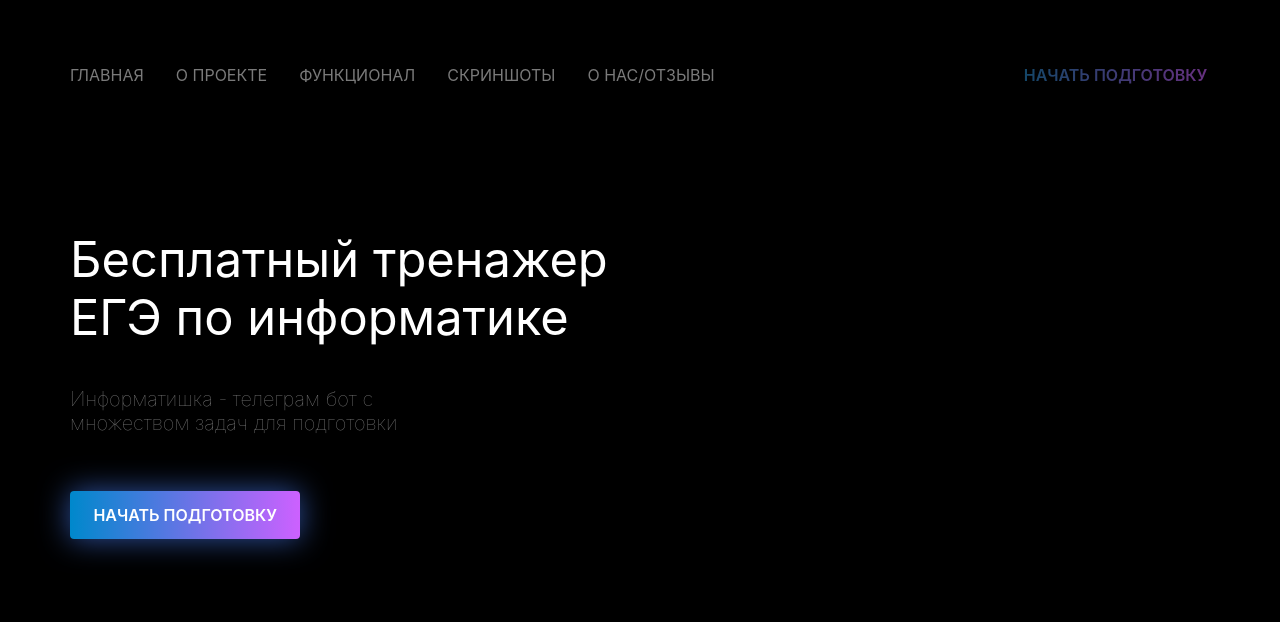
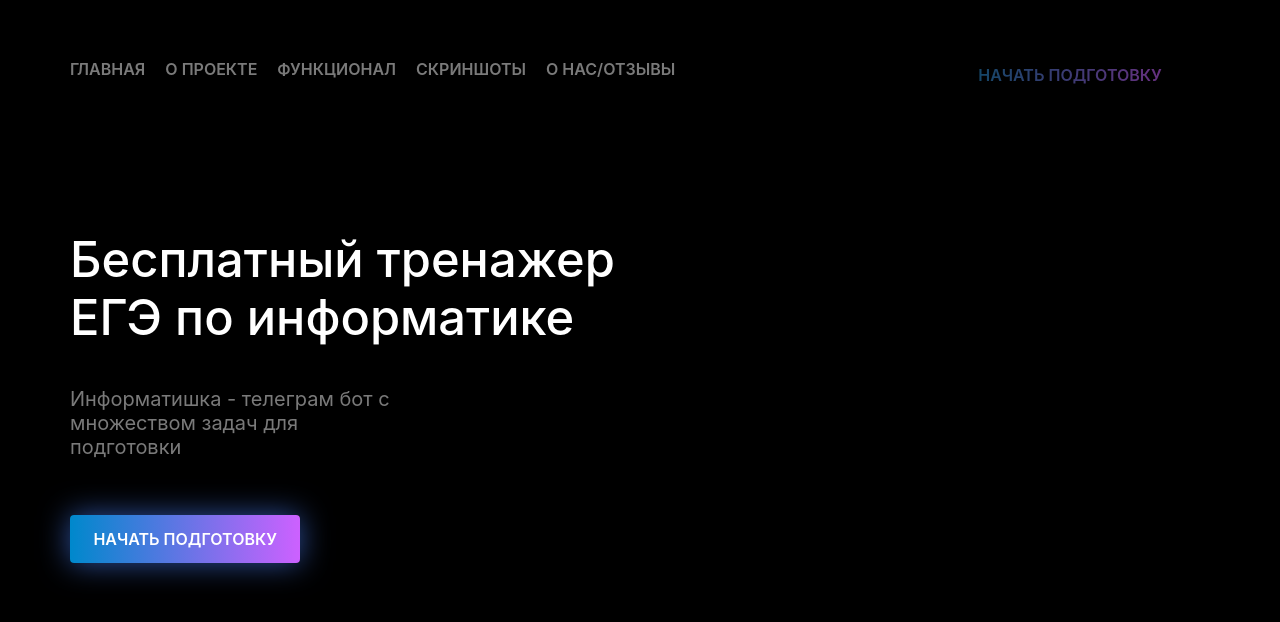
Before and after one commit to snchs2/informatishka-web, a plain HTML site: page index.html in a window 1280 px wide. Drawn offline with Linux system fonts and the light colour scheme; some packages are replaced by stand-ins of ours.

Commit message:
correct the font and font-weight

```diff
--- a/css/style.css
+++ b/css/style.css
@@ -39,7 +39,7 @@ a {
     display: flex;
     flex-direction: row;
     align-items: flex-start;
-    padding: 16px 16px 16px 0px;
+    padding: 10px 10px 10px 0px;
 }
 
 #frame_li_2,
@@ -49,7 +49,7 @@ a {
     display: flex;
     flex-direction: row;
     align-items: flex-start;
-    padding: 16px;
+    padding: 10px;
 }
 
 #frame_li_6 {
@@ -74,7 +74,7 @@ a {
 
 .nav_li {
     font-style: normal;
-    font-weight: 400;
+    font-weight: 600;
     font-size: 16px;
     line-height: 19px;
     /* identical to box height */
@@ -96,7 +96,7 @@ a {
 
 .title_text {
     font-style: normal;
-    font-weight: 400;
+    font-weight: 500;
     font-size: 48.83px;
     line-height: 58px;
     color: #FFFFFF;
@@ -107,7 +107,7 @@ a {
 
 .title_sec_text {
     font-style: normal;
-    font-weight: 100;
+    font-weight: normal;
     font-size: 20px;
     line-height: 24px;
     color: rgba(255, 255, 255, 0.48);
```
